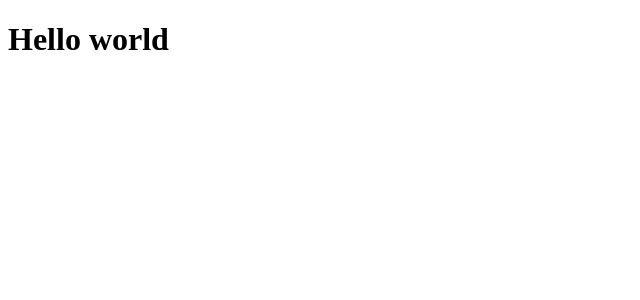
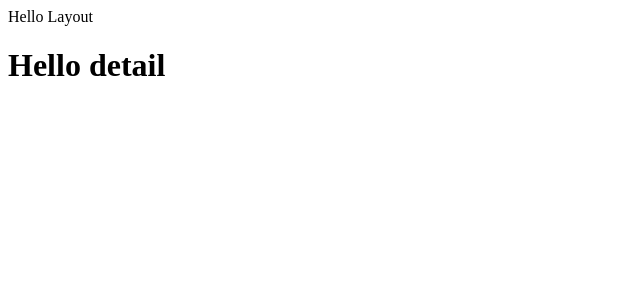
Before and after one commit to GabrieleTuzzo/webapp-react, a React (Vite) app: page /detail/1 in a window 1280 px wide. Shown: the top 300 px of the page, without its empty margins (0-640 px from the left). Built offline with nearby package versions, Linux system fonts and the light colour scheme.

Commit message:
ADD router layouts and created basic pages

```diff
--- a/index.html
+++ b/index.html
@@ -2,7 +2,6 @@
 <html lang="en">
     <head>
         <meta charset="UTF-8" />
-        <link rel="icon" type="image/svg+xml" href="/vite.svg" />
         <meta name="viewport" content="width=device-width, initial-scale=1.0" />
         <title>Boolvies</title>
     </head>
--- a/src/App.jsx
+++ b/src/App.jsx
@@ -1,9 +1,20 @@
+import { BrowserRouter, Route, Routes } from 'react-router';
+import DefaultLayout from './layouts/DefaultLayout';
+import Home from './pages/Home';
+import Detail from './pages/Detail';
 import './App.css';
 
 function App() {
     return (
         <>
-            <h1>Hello world</h1>
+            <BrowserRouter>
+                <Routes>
+                    <Route element={<DefaultLayout />}>
+                        <Route index element={<Home />}></Route>
+                        <Route path="/detail/:id" element={<Detail />}></Route>
+                    </Route>
+                </Routes>
+            </BrowserRouter>
         </>
     );
 }
--- /dev/null
+++ b/src/layouts/DefaultLayout.jsx
@@ -0,0 +1,12 @@
+import { Outlet } from 'react-router';
+
+export default function DefaultLayout() {
+    return (
+        <>
+            <header>Hello Layout</header>
+            <main>
+                <Outlet></Outlet>
+            </main>
+        </>
+    );
+}
--- /dev/null
+++ b/src/pages/Detail.jsx
@@ -0,0 +1,7 @@
+export default function Detail() {
+    return (
+        <>
+            <h1>Hello detail</h1>
+        </>
+    );
+}
--- /dev/null
+++ b/src/pages/Home.jsx
@@ -0,0 +1,7 @@
+export default function Home() {
+    return (
+        <>
+            <h1>Hello Home</h1>
+        </>
+    );
+}
```
